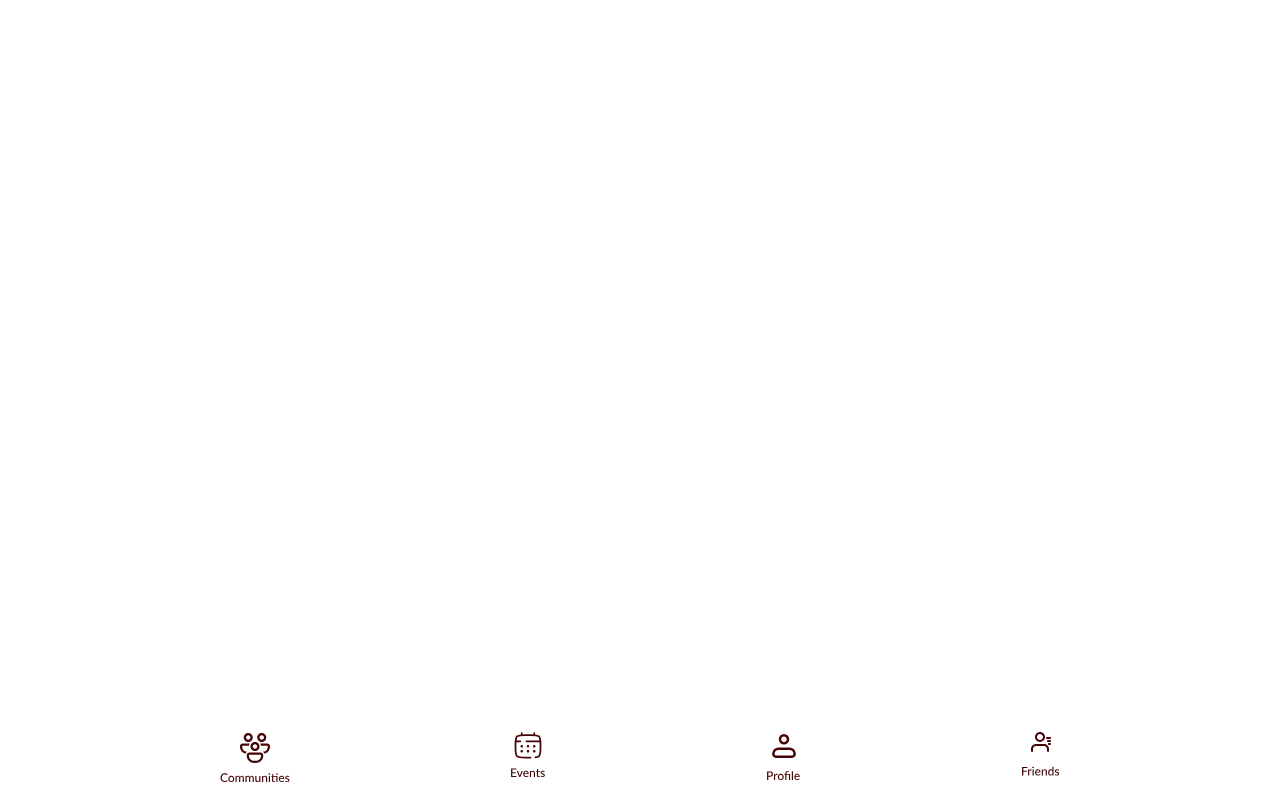
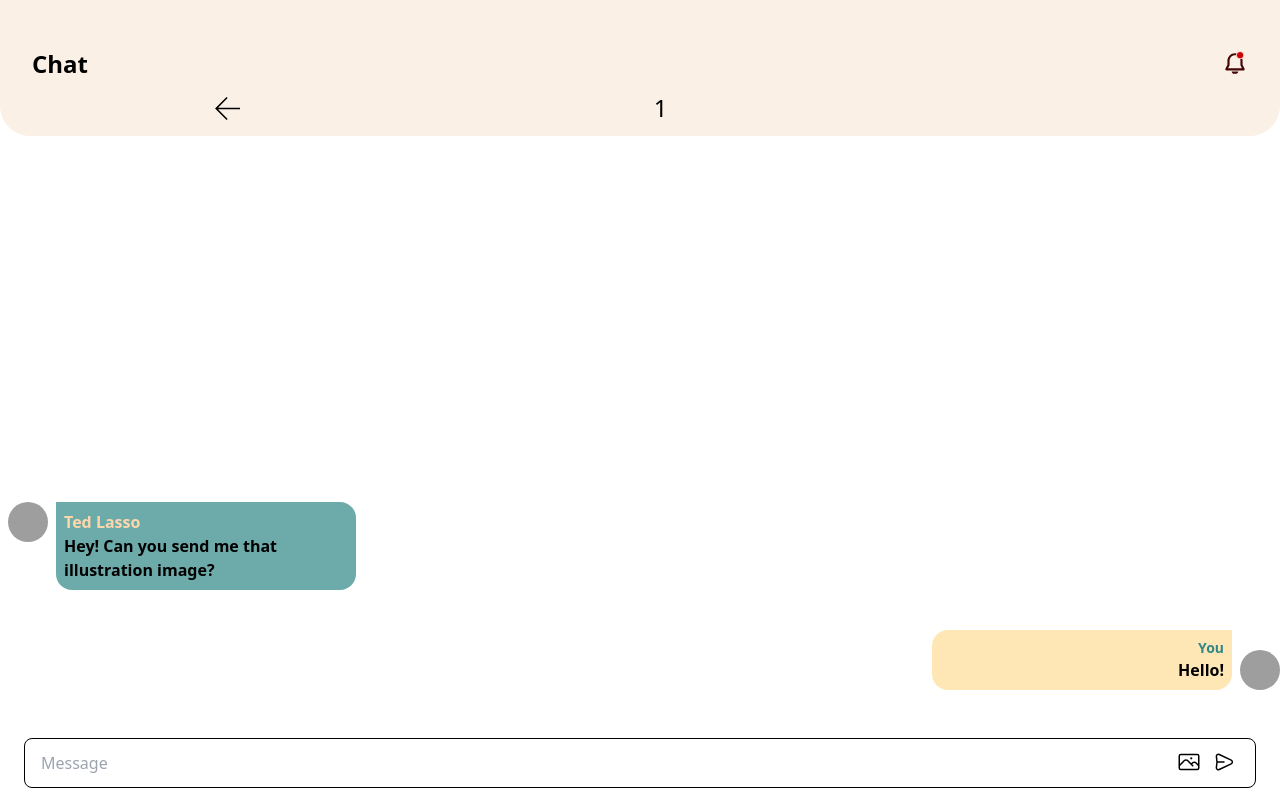
Before and after one commit to assudani66/Palikin, a React (Vite) app: page /friends/chat/1 in a window 1280 px wide. Before the commit this address had no page. Built offline with nearby package versions, Linux system fonts and the light colour scheme; grey boxes are pictures that could not be loaded.

Commit message:
fix: Friend Chat

```diff
--- a/src/App.jsx
+++ b/src/App.jsx
@@ -16,7 +16,7 @@ export default function App()
       <Route path="/" element={<Home />} />
       <Route path="/profile" element={<Profile />} />
       <Route path="/friends" element={<FriendsList />} />
-      <Route path="/friends/chat" element={<FriendChat setShowNavBar={setShowNavBar}/>} />
+      <Route path="/friends/chat/:name" element={<FriendChat setShowNavBar={setShowNavBar}/>} />
       <Route path="/events" element={<Events />} />
       <Route path="/events/details" element={<EventDetails />} />
       <Route path="/communities" element={<Communities />} />
--- a/src/pages/communityChat/CommunityChat.jsx
+++ b/src/pages/communityChat/CommunityChat.jsx
@@ -22,17 +22,13 @@ export const CommunityChat = ({setShowNavBar}) =>
 
   }
 
-  const handleModal = () => {
-    setOpenModal(true)
-  }
-
   useEffect(()=>{
     setShowNavBar(false);
   },[])
 
   return (
-    <div className='flex flex-col'>
-      <header className="flex flex-col fixed top-0 w-full overflow-x-hidden">
+    <div className='flex h-screen flex-col overflow-x-hidden'>
+      <header className="flex flex-col relative top-0 w-full">
       <Header heading="Home" padding={"pb-14"}/>
       <section className=" absolute bottom-3 ml-2 flex justify-around items-center w-full font-normal ">
       <svg width="25" height="23" viewBox="0 0 25 23" fill="none" xmlns="http://www.w3.org/2000/svg" onClick={()=>clickHandler()}>
@@ -44,7 +40,7 @@ export const CommunityChat = ({setShowNavBar}) =>
       </section>
     </header>
 
-    <div className='w-screen h-screen flex flex-col justify-end relative'>
+    <div className='w-screen flex flex-col flex-1 justify-end relative'>
       {openModal && <ImageModal media={media} setMedia={setMedia} setMediaUrl={setMediaUrl} setOpenModal={setOpenModal}/>}
       <div className='mb-[40px]'>
         <div className='flex items-end justify-end mb-[20px]'>
--- a/src/pages/friendChat/FriendChat.jsx
+++ b/src/pages/friendChat/FriendChat.jsx
@@ -3,10 +3,11 @@ import { useState, useEffect } from 'react'
 import { useNavigate } from 'react-router-dom'
 import { Header } from '../../components/header/Header'
 import { ImageModal } from '../communityChat/ImageModal'
+import { useParams } from "react-router-dom";
 
 export const FriendChat = ({setShowNavBar}) => {
 
-  const communityName = "Harmony Haven"
+  const params = useParams();
 
   const navigate = useNavigate();
   const [media, setMedia] = useState(null)
@@ -21,10 +22,6 @@ export const FriendChat = ({setShowNavBar}) => {
     navigate("/friends")
   }
 
-  const handleModal = () => {
-    setOpenModal(true)
-  }
-
   const handleMessage = () => {
     if(message.trim() !== ''){
       setChatMessages([...chatMessages, message])
@@ -37,19 +34,19 @@ export const FriendChat = ({setShowNavBar}) => {
   },[])
 
   return (
-    <div className='flex flex-col overflow-y-hidden'>
-      <header className="flex flex-col fixed top-0 w-full overflow-x-hidden">
+    <div className='flex h-screen flex-col'>
+      <header className="flex flex-col relative  top-0 w-full overflow-x-hidden">
       <Header heading="Chat" padding={"pb-14"}/>
       <section className=" absolute bottom-3 ml-2 flex justify-around items-center w-full font-normal ">
       <svg width="25" height="23" viewBox="0 0 25 23" fill="none" xmlns="http://www.w3.org/2000/svg" onClick={()=>clickHandler()}>
       <path d="M25 12.2812H3.05176L12.6587 21.8882L11.5601 22.9868L0.0732422 11.5L11.5601 0.0131836L12.6587 1.11182L3.05176 10.7188H25V12.2812Z" fill="black"/>
       </svg>
-      <h1 className="text-2xl">{communityName}</h1>
+      <h1 className="text-2xl">{params?.name}</h1>
       <span>{" "}</span>
 
       </section>
       </header>
-      <div className='w-screen h-screen flex flex-col justify-end relative'>
+      <div className='w-screen flex-1 flex flex-col justify-end relative'>
       <div className='mb-[20px]'>
         <div className='flex items-start justify-start mb-[20px]'>
         <img src="https://i.postimg.cc/G2Q8d9s7/ted.png" alt="profile" className='w-10 h-10 rounded-full ml-2 mr-2'/>
--- a/src/pages/friendsList/FriendCard.jsx
+++ b/src/pages/friendsList/FriendCard.jsx
@@ -1,7 +1,15 @@
-export const FriendCard = ({friend}) => {
-    console.log(friend)
+import React from "react"
+
+import { useNavigate } from "react-router-dom"
+
+
+export const FriendCard = ({friend}) =>
+{
+    const navigate = useNavigate();
+
+
     return(
-        <span className="flex items-center space-x-4 mb-[20px]">
+        <span className="flex items-center space-x-4 mb-[20px]" onClick={()=>navigate(`/friends/chat/${friend.firstName}`)}>
             <img src={friend.profilePicUrl} alt="profilepic" className="w-[51px] h-[51px] rounded-full"/>
             <h1 className="p-1 font-semibold text-[23px]">{friend.firstName} {friend.lastName}</h1>
         </span>
--- a/src/pages/friendsList/FriendsList.jsx
+++ b/src/pages/friendsList/FriendsList.jsx
@@ -48,7 +48,7 @@ export const FriendsList = () => {
   },[searchTerm])
 
   return (
-    <div>
+    <div className="flex flex-col">
       <header className='flex flex-col relative mb-[40px] justify-center'>
         <Header heading={"Friends"} padding={"pb-20"}/>
         <section className='flex justify-center items-center absolute top-[60%] self-center '>
@@ -58,14 +58,14 @@ export const FriendsList = () => {
           </svg>
         </section>
       </header>
-      <div className='flex flex-col justify-center items-center'>
-       <div className='flex flex-col items-start mr-[50px]'>
+      <main className='flex flex-col justify-center items-center'>
+       <section className='flex flex-col items-start mr-[50px]'>
         {
           friends?.map((friend) => <FriendCard friend={friend}/>)
         }
-        </div>
+        </section>
+      </main>
+      <ActionButton type={"create"}/>
       </div>
-      <ActionButton type={"create"}/>
-    </div>
   )
 }
```
